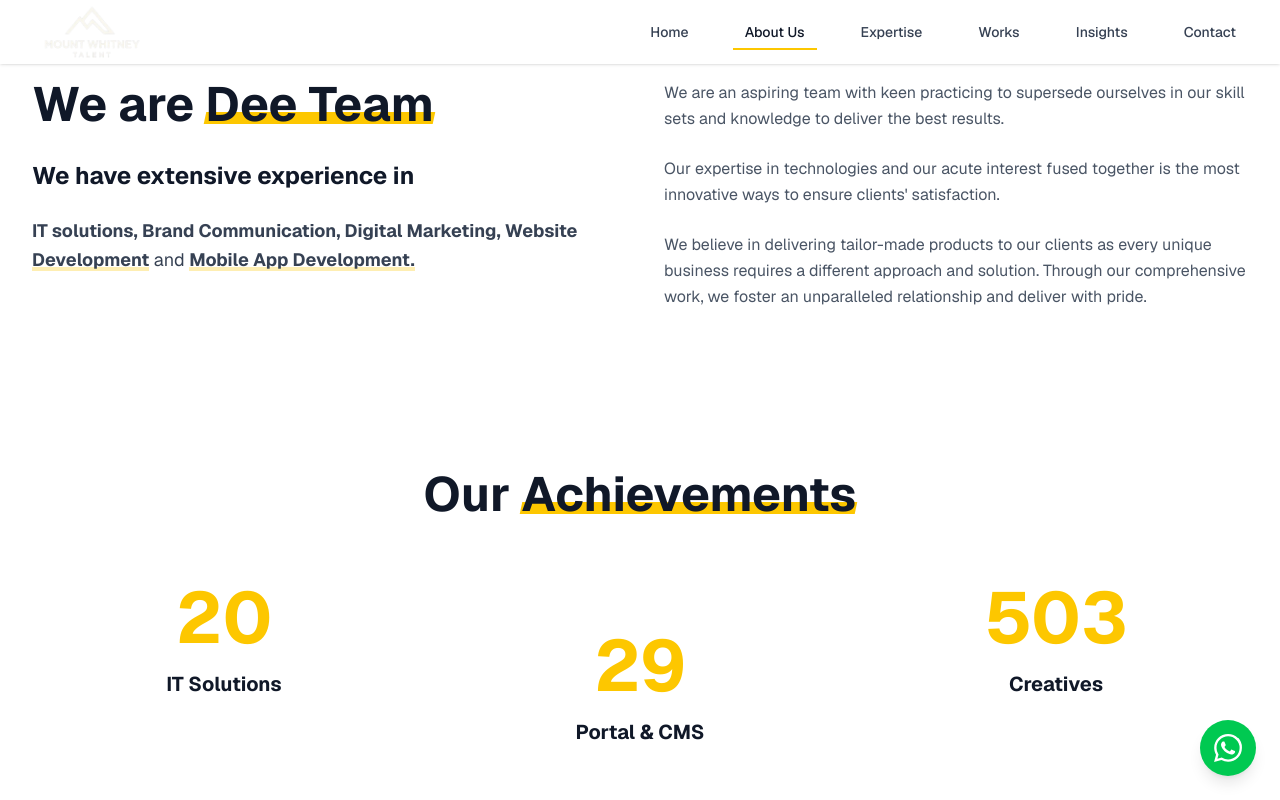
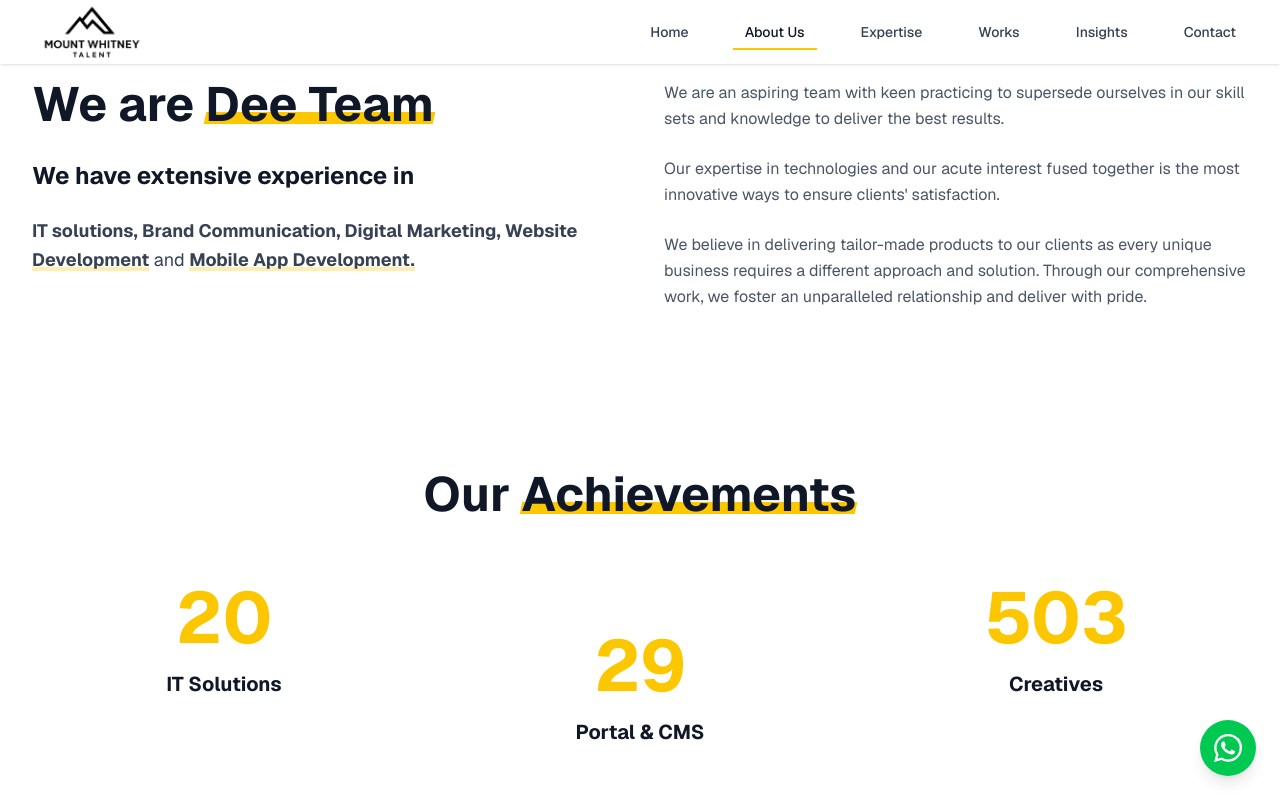
Before and after one commit to muvn-coder/mount-whitney-talent, a Next.js app: page /about in a window 1280 px wide. Shown: the top 800 px of the page. Built offline with nearby package versions, Linux system fonts and the light colour scheme.

Commit message:
dynamic logo change

```diff
--- a/components/navigation.tsx
+++ b/components/navigation.tsx
@@ -43,7 +43,7 @@ export function Navigation() {
           <Link href="/" className="flex items-center">
             <div className="h-30 relative -my-6 overflow-visible">
               <img
-                src="/logo.png"
+                src={isOnHero ? "/logo.png" : "/logo-black.png"}
                 alt="Mount Whitney Talent"
                 className="h-full w-auto object-contain"
               />
```
Also changed, not shown: public/logo-black.png (added).
